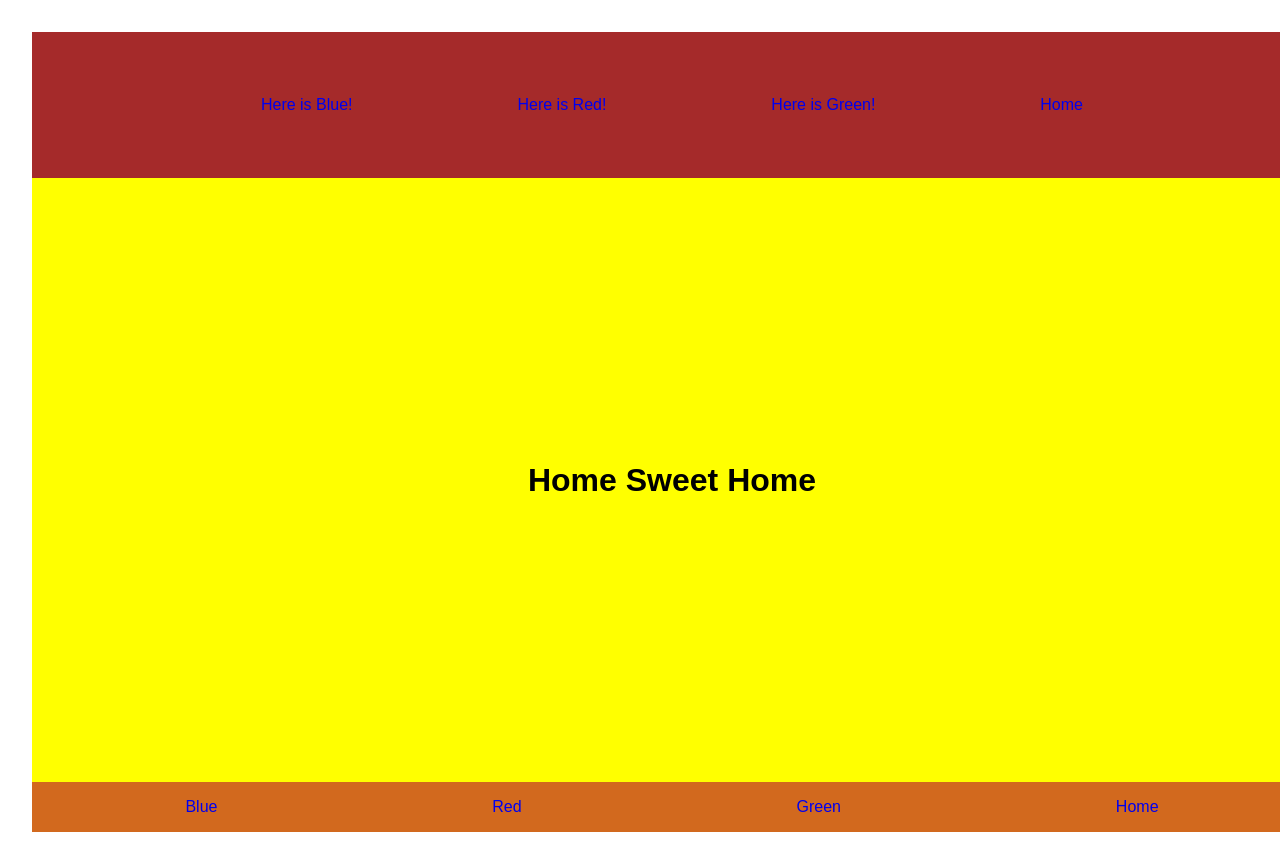
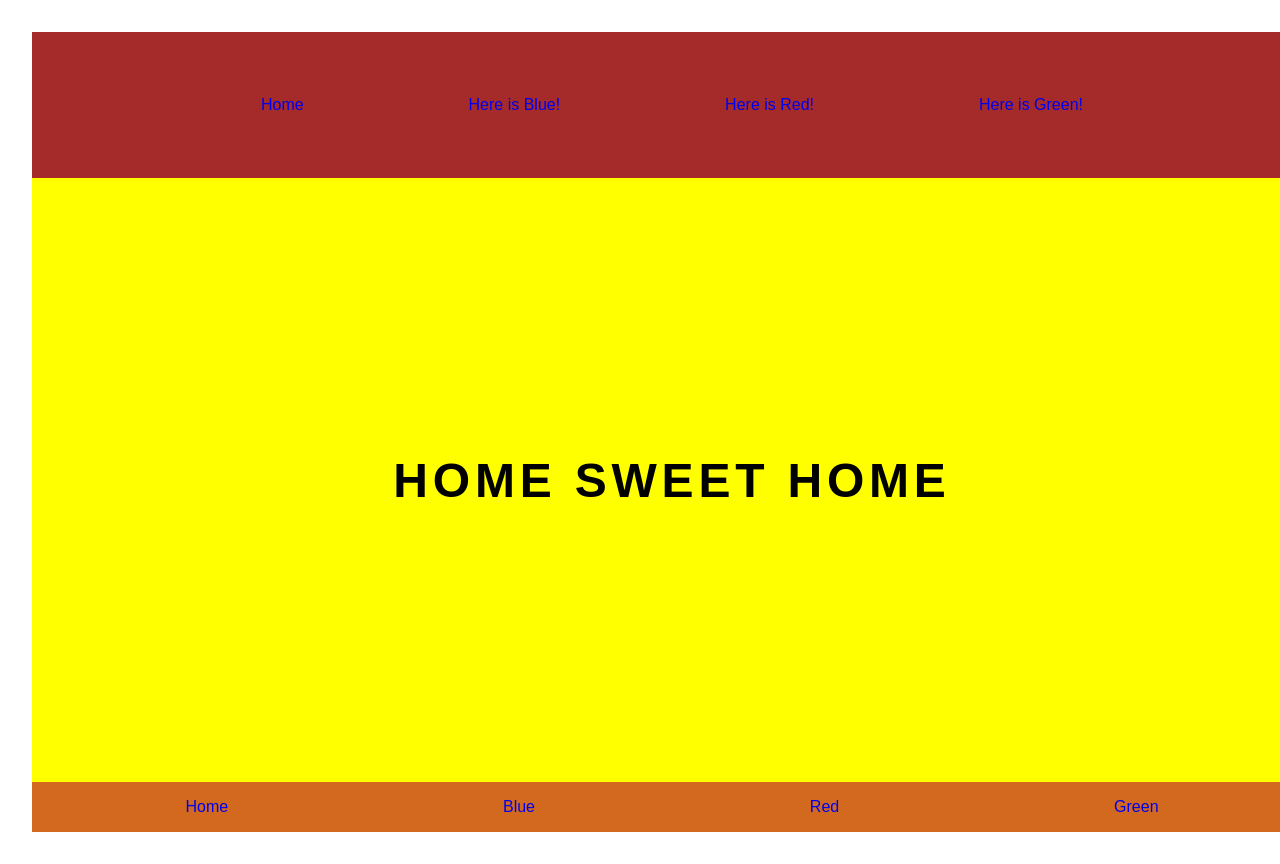
Before and after one commit to annawaterhouse/Colors-react-router, a React (Vite) app: page / in a window 1280 px wide. Shown: the top 864 px of the page. Built offline with nearby package versions, Linux system fonts and the light colour scheme.

Commit message:
reorg navigation

```diff
--- a/src/components/Footer.jsx
+++ b/src/components/Footer.jsx
@@ -4,10 +4,10 @@ function Footer() {
     return (
         <>
             <div className="footer">
+                <Link to='/'>Home</Link>
                 <Link to='/blue'>Blue</Link>
                 <Link to='/red' >Red</Link>
                 <Link to='/green'>Green</Link>
-                <Link to='/'>Home</Link>
             </div>
         </>
     )
--- a/src/components/Navbar.jsx
+++ b/src/components/Navbar.jsx
@@ -1,12 +1,13 @@
 import {Link} from  'react-router-dom'
+
 function Navbar() {
     return (
         <>
             <div id="navbar">
-                <Link to='/blue'> Here is Blue!</Link>
-                <Link to='/red' >Here is Red! </Link>
-                <Link to='/green' >Here is Green! </Link>
                 <Link to='/'>Home</Link>
+                <Link to='/blue'>Here is Blue!</Link>
+                <Link to='/red'>Here is Red!</Link>
+                <Link to='/green'>Here is Green!</Link>
             </div>
         </>
     )
--- a/src/index.css
+++ b/src/index.css
@@ -71,4 +71,7 @@ a {
 
 h1 {
   font-family: fantasy;
+  text-transform: uppercase;
+  letter-spacing: 0.3rem;
+  font-size: 3rem;
 }
```
